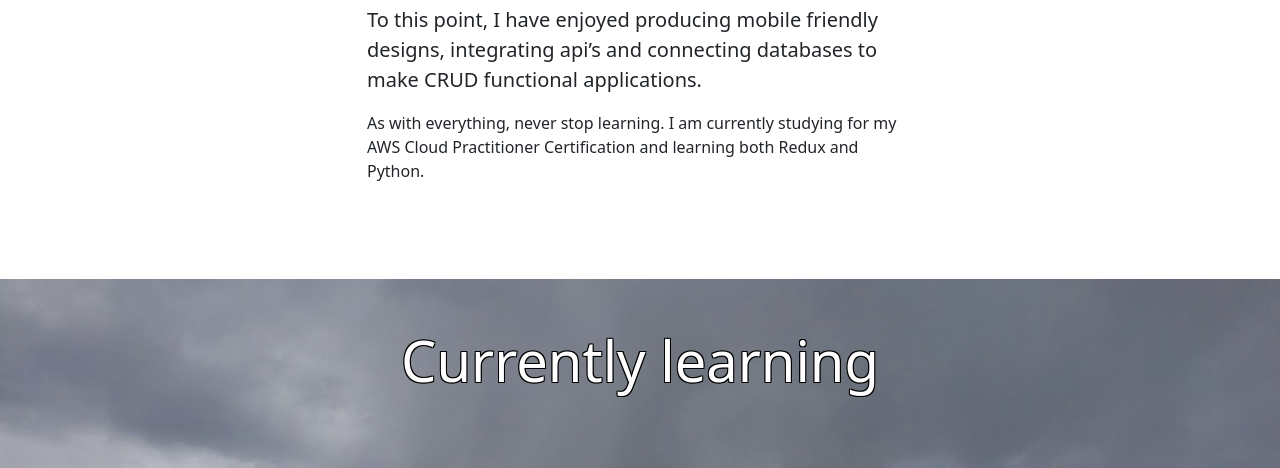
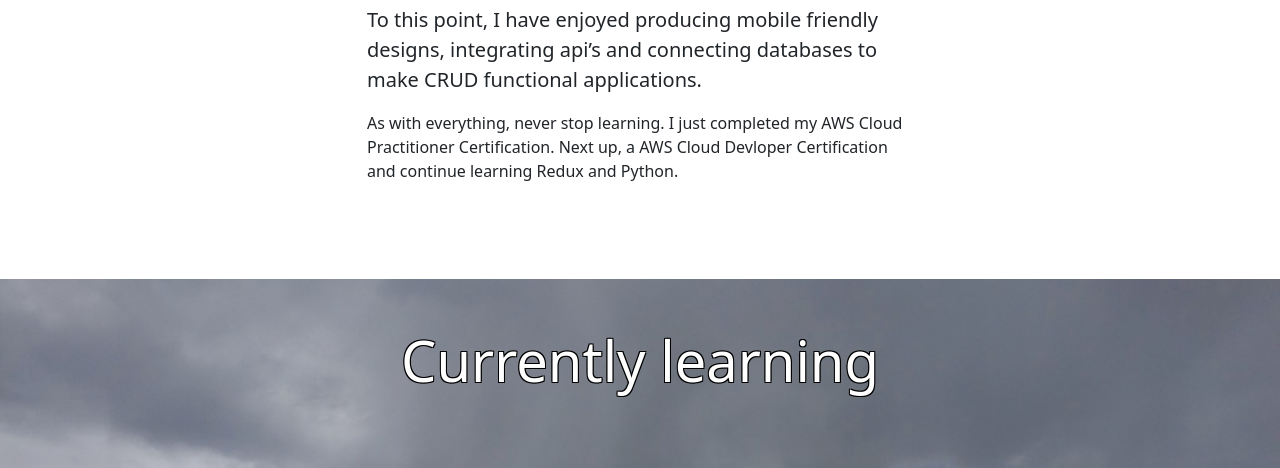
Before and after one commit to letsDoTacos/jwp, a website: page skills.html in a window 1280 px wide. Shown: the part 982-1450 px from the top of the page. Drawn offline with nearby package versions, Linux system fonts and the light colour scheme.

Commit message:
updating the aws section of skills

```diff
--- a/skills.html
+++ b/skills.html
@@ -47,7 +47,7 @@
                     <div class="col-lg-6">
                         <h2>Technical Skill Set</h2>
                         <p class="lead">To this point, I have enjoyed producing mobile friendly designs, integrating api’s and connecting databases to make CRUD functional applications.</p>
-                        <p class="mb-0">As with everything, never stop learning. I am currently studying for my AWS Cloud Practitioner Certification and learning both Redux and Python.</p>
+                        <p class="mb-0">As with everything, never stop learning. I just completed my AWS Cloud Practitioner Certification. Next up, a AWS Cloud Devloper Certification and continue learning Redux and Python.</p>
                     </div>
                 </div>
             </div>
```
